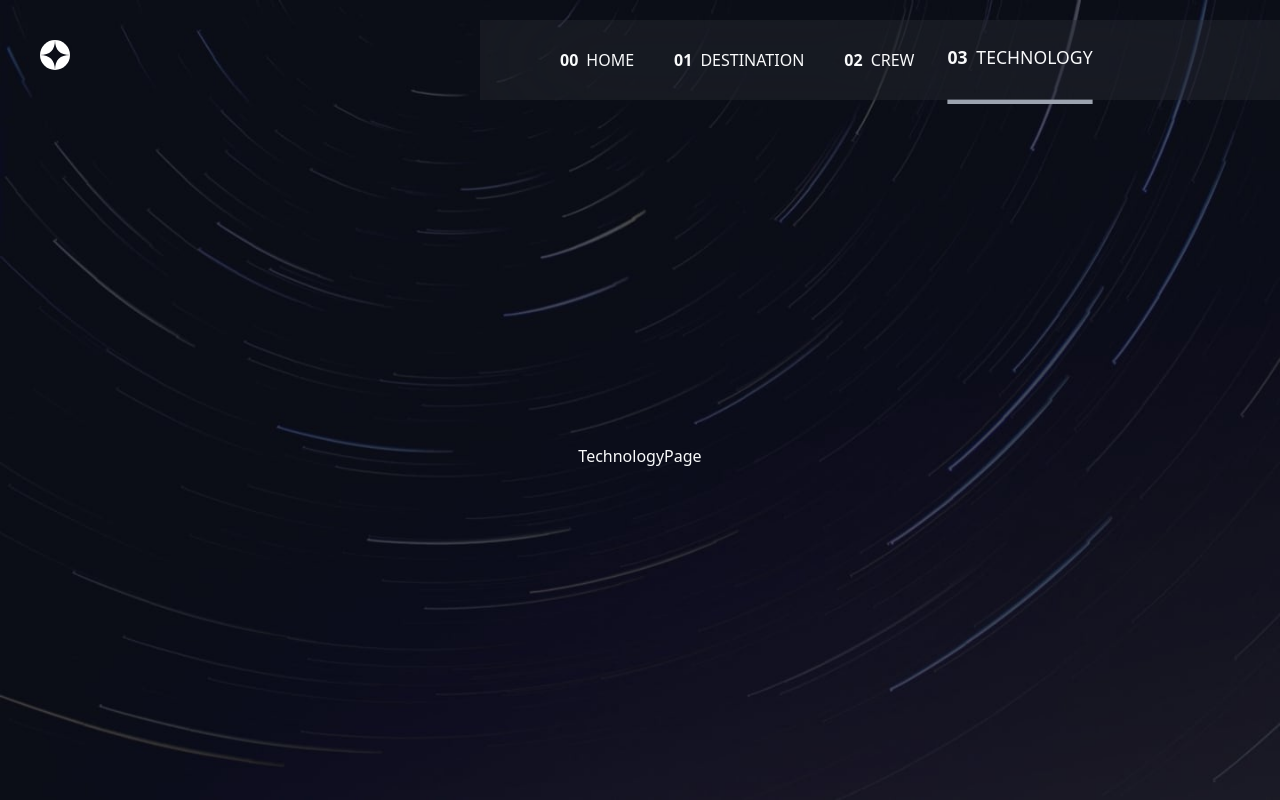
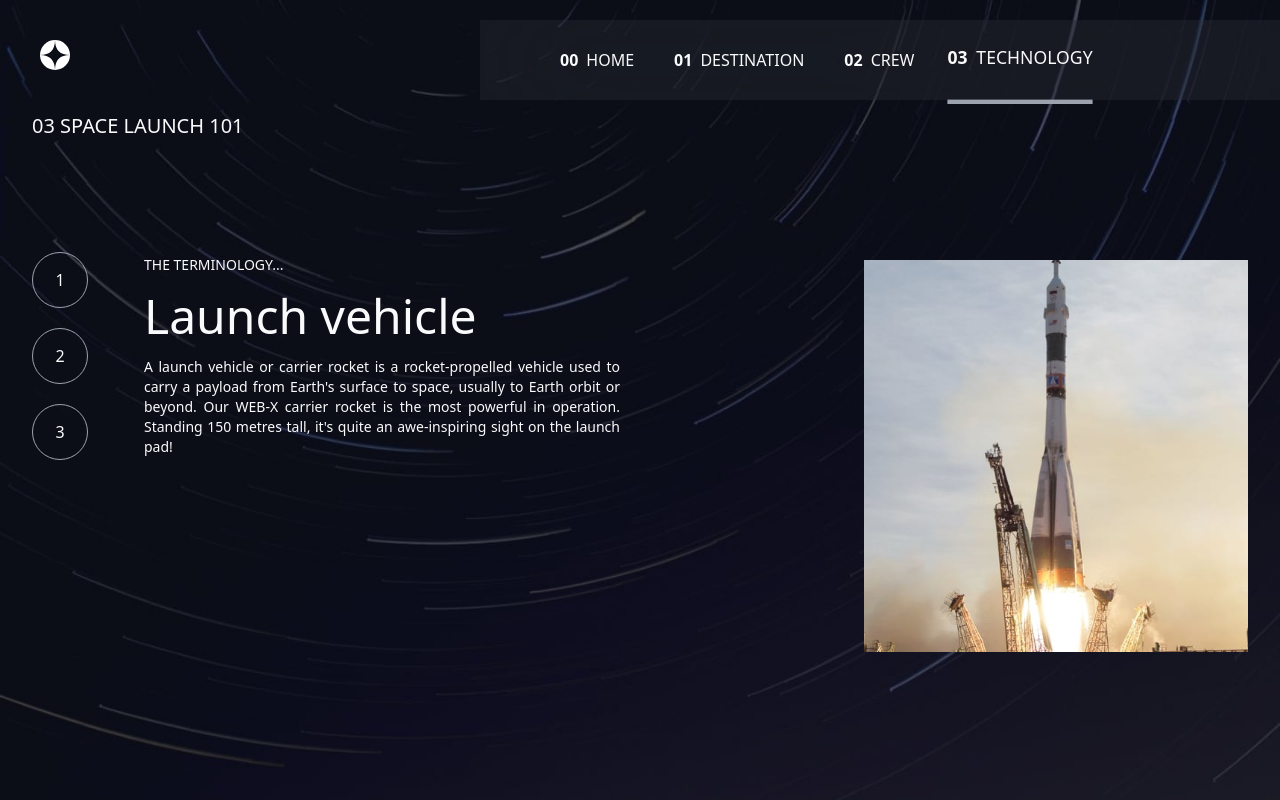
Before and after one commit to Roger2999/Space-tourist-app, a React (Vite) app: page /tech in a window 1280 px wide. Built offline with nearby package versions, Linux system fonts and the light colour scheme.

Commit message:
se implementa diseño mínimo de TechnologyPage

```diff
--- a/src/components/PlanetCard/PlanetCard.tsx
+++ b/src/components/PlanetCard/PlanetCard.tsx
@@ -18,6 +18,7 @@ export const PlanetCard = ({
         <figure className="flex items-center justify-center flex-1">
           <img
             src={img}
+            alt="planet-photo"
             loading="lazy"
             decoding="async"
             className="w-52 h-52 sm:w-52 sm:h-52 md:w-72 md:h-72"
@@ -25,7 +26,7 @@ export const PlanetCard = ({
         </figure>
         <section className="flex flex-col gap-5 flex-1">
           <h2 className="text-5xl mt-5">{title}</h2>
-          <h3>{description}</h3>
+          <h3 className="text-justify">{description}</h3>
           <article className="flex items-center gap-10 mt-5 border-t-[0.1rem]">
             <div className="">
               <p className="text-sm">Avg. distance</p>{" "}
--- a/src/data/data.json
+++ b/src/data/data.json
@@ -71,6 +71,7 @@
   ],
   "technology": [
     {
+      "id": "1",
       "name": "Launch vehicle",
       "images": {
         "portrait": "./assets/technology/image-launch-vehicle-portrait.jpg",
@@ -79,6 +80,7 @@
       "description": "A launch vehicle or carrier rocket is a rocket-propelled vehicle used to carry a payload from Earth's surface to space, usually to Earth orbit or beyond. Our WEB-X carrier rocket is the most powerful in operation. Standing 150 metres tall, it's quite an awe-inspiring sight on the launch pad!"
     },
     {
+      "id": "2",
       "name": "Spaceport",
       "images": {
         "portrait": "./assets/technology/image-spaceport-portrait.jpg",
@@ -87,6 +89,7 @@
       "description": "A spaceport or cosmodrome is a site for launching (or receiving) spacecraft, by analogy to the seaport for ships or airport for aircraft. Based in the famous Cape Canaveral, our spaceport is ideally situated to take advantage of the Earth’s rotation for launch."
     },
     {
+      "id": "3",
       "name": "Space capsule",
       "images": {
         "portrait": "./assets/technology/image-space-capsule-portrait.jpg",
--- a/src/public/pages/TechnologyPage/TechnologyPage.tsx
+++ b/src/public/pages/TechnologyPage/TechnologyPage.tsx
@@ -1,8 +1,78 @@
 import "./TechnologyPage.css";
+import data from "../../../data/data.json";
+import { useEffect, useState } from "react";
+
+type Technology = {
+  id: string;
+  name: string;
+  images: {
+    portrait: string;
+    landscape: string;
+  };
+  description: string;
+};
 const TechnologyPage = () => {
+  const technologies = data.technology.map((tech) => ({
+    id: tech.id,
+    name: tech.name,
+    images: {
+      portrait: tech.images.portrait,
+      landscape: tech.images.landscape,
+    },
+    description: tech.description,
+  }));
+  const [selectedTechnology, setSelectedTechnology] =
+    useState<Technology | null>(null);
+  useEffect(() => {
+    setSelectedTechnology(technologies[0]);
+  }, []);
+
   return (
-    <section className="technology-page-container flex justify-center items-center bg-cover bg-center bg-no-repeat pt-28 w-full h-full">
-      TechnologyPage
+    <section className="technology-page-container flex flex-col justify-center bg-cover bg-center bg-no-repeat pt-28 w-full h-full">
+      <section className="content flex flex-col w-full h-full gap-20 px-8 md:flex-row md:gap-10">
+        <article className="flex flex-1 flex-col justify-start gap-10 sm:gap-28">
+          <h1 className="text-xl">03 SPACE LAUNCH 101</h1>
+          <article className="flex flex-col gap-5">
+            <div className="flex gap-10 w-full min-h-48 md:gap-14 ">
+              <div className="flex flex-col items-center gap-5 justify-evenly md:justify-center">
+                {technologies.map((tech) => (
+                  <button
+                    className={`flex justify-center items-center w-14 h-14 rounded-full  border-[0.1rem] border-gray-400 active:bg-gray-50 active:text-gray-900
+                    `}
+                    onClick={() => setSelectedTechnology(tech)}
+                  >
+                    {tech.id}
+                  </button>
+                ))}
+              </div>
+              <article className="flex flex-col gap-3 justify-around">
+                <h2 className="text-sm">THE TERMINOLOGY...</h2>
+                {selectedTechnology && (
+                  <>
+                    <h3 className="text-3xl sm:text-5xl ">
+                      {selectedTechnology.name}
+                    </h3>
+                    <p className=" text-justify text-sm">
+                      {selectedTechnology.description}
+                    </p>
+                  </>
+                )}
+              </article>
+            </div>
+          </article>
+        </article>
+        <aside className="flex-1 flex justify-center items-center md:justify-end">
+          <figure>
+            <img
+              src={selectedTechnology?.images.portrait}
+              alt={selectedTechnology?.name}
+              loading="lazy"
+              decoding="async"
+              className="w-96"
+            />
+          </figure>
+        </aside>
+      </section>
     </section>
   );
 };
```
